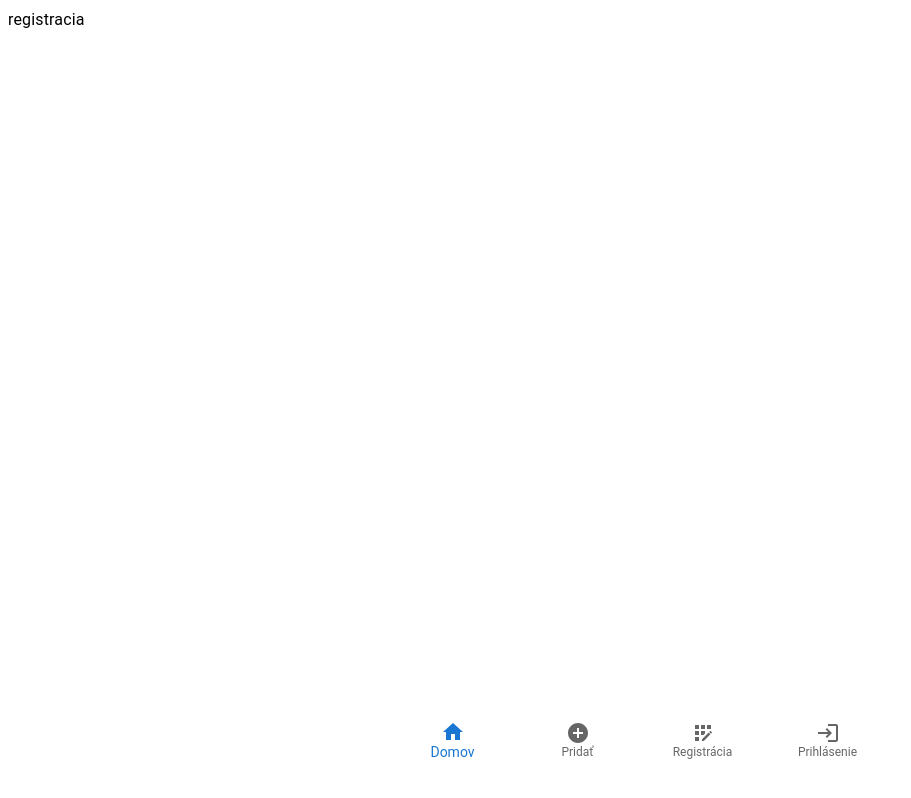
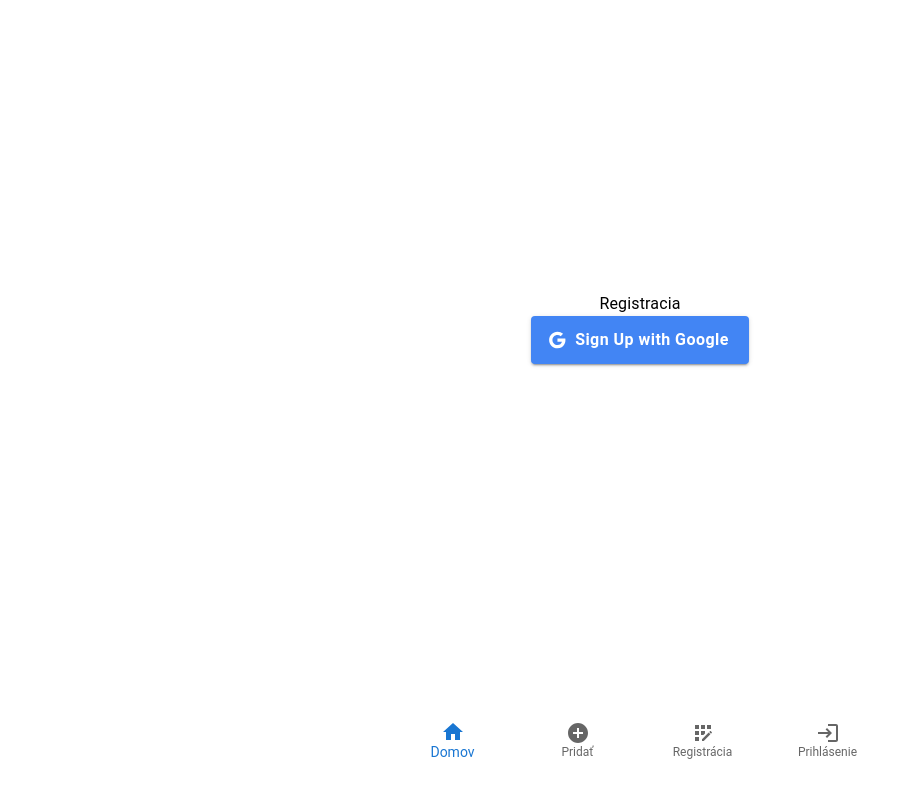
Before and after one commit to Jastcher/vlaciksisi, a Next.js app: page /auth/registracia in a window 1280 px wide. Shown: the whole page, without its empty margins (0-911 px from the left). Built offline with nearby package versions, Linux system fonts and the light colour scheme; no server answers.

Commit message:
pepefrog

```diff
--- a/src/app/auth/registracia/page.tsx
+++ b/src/app/auth/registracia/page.tsx
@@ -1,13 +1,46 @@
-// src/app/auth/registracia/page.tsx
-
+'use client';
 
 import Typography from '@mui/material/Typography';
+import { signIn } from "next-auth/react"
+import Button from '@mui/material/Button';
+import GoogleIcon from '@mui/icons-material/Google';
+import Box from '@mui/material/Box';
 
-export const metadata = { title: "Registracia | vlak"};
+//export const metadata = { title: "Prihlasenie | vlak"};
 
 export default function Register() {
+  //const { data: session } = useSession();
+
   return (
-      <Typography> registracia</Typography>
+    <Box
+      sx={{
+        display: 'grid',
+        placeItems: 'center', // Centers both horizontally and vertically
+        height: '80vh', // Full viewport height
+      }}
+    >
+      <Box sx={{ textAlign: 'center' }}>
+        <Typography>Registracia</Typography>
+        <Button
+        variant="contained"
+        color="primary"
+        startIcon={<GoogleIcon />}
+        onClick={() => signIn('google')}
+        style={{
+          backgroundColor: '#4285F4',
+          color: '#fff',
+          textTransform: 'none',
+          padding: '10px 20px',
+          borderRadius: '4px',
+          fontSize: '16px',
+          fontWeight: 'bold',
+        }}
+      >
+        Sign Up with Google
+      </Button>
+      </Box>
+    </Box>
+
 
   );
 }
```
